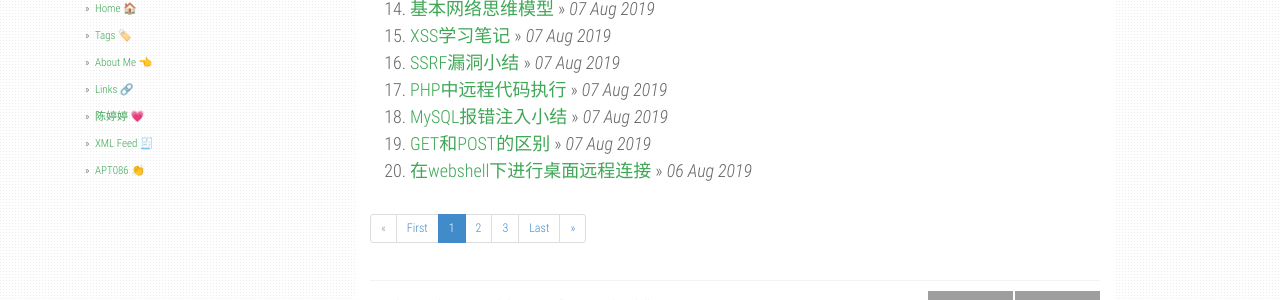
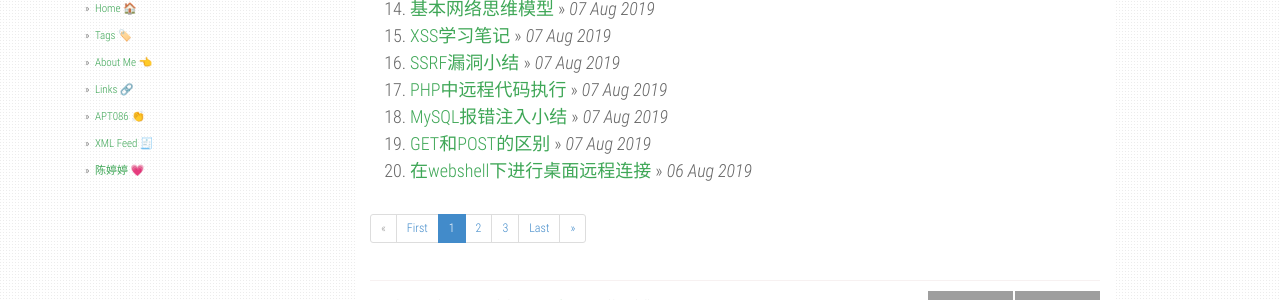
Before and after one commit to fuchen666/ppbibo.github.io, a Jekyll site: the page built from index.html, in a window 1280 px wide. Shown: the part 446-746 px from the top of the page. Built offline with Jekyll 4.4.1, drawn with Linux system fonts in a browser that asks for light colours; the list of posts is cut into pages by our own code; grey boxes are pictures that could not be loaded.

Commit message:
update file

```diff
--- a/_config.yml
+++ b/_config.yml
@@ -33,12 +33,12 @@ urls:
       url: /about/
     - text: Links 🔗
       url: /links/
+    - text: APT086 👏
+      url: https://ctf.dog/qqlovelab/
+    - text: XML Feed 🧾
+      url: /feed.xml
     - text: 陈婷婷 💗
       url: /chentingting/
-    - text: XML Feed 🧾
-      url: /feed.xml
-    - text: APT086 👏
-      url: https://ctf.dog/qqlovelab/
 
 url: "https://6o9.im"
 baseurl: ""
```
